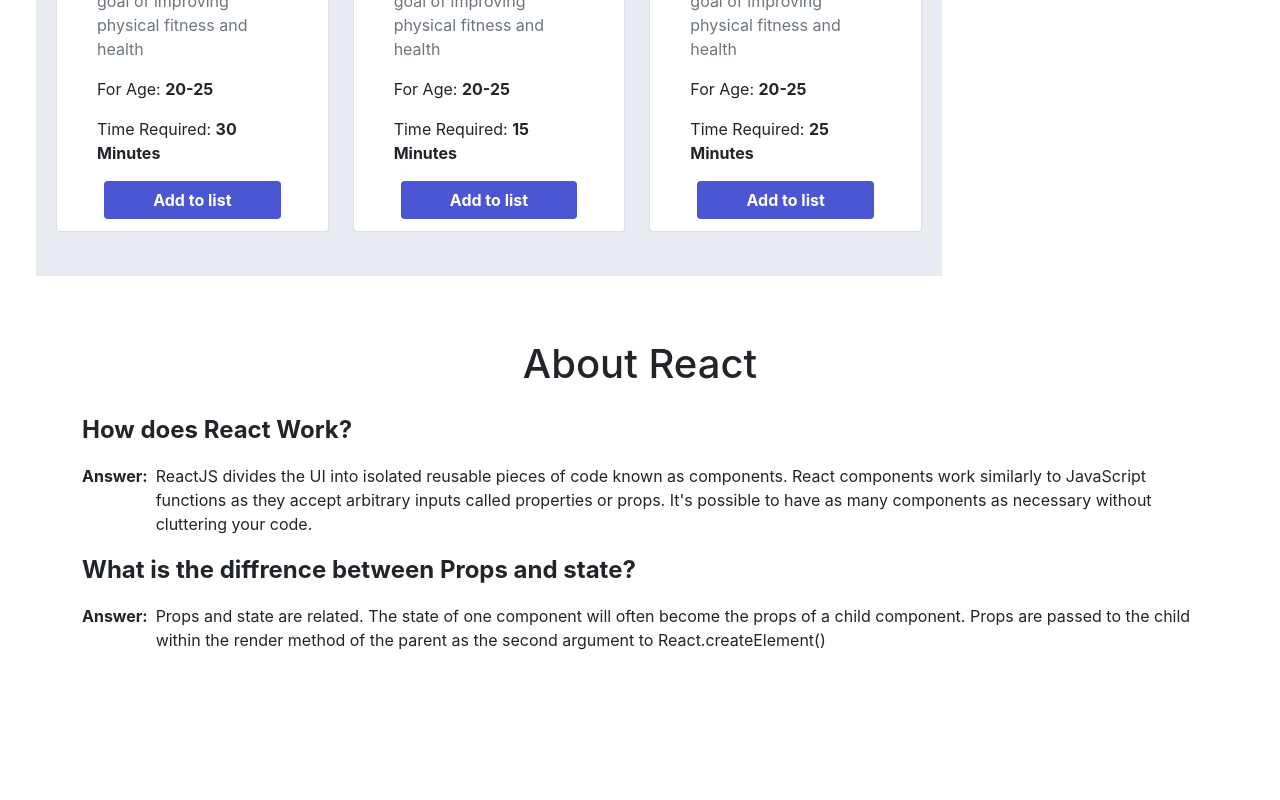
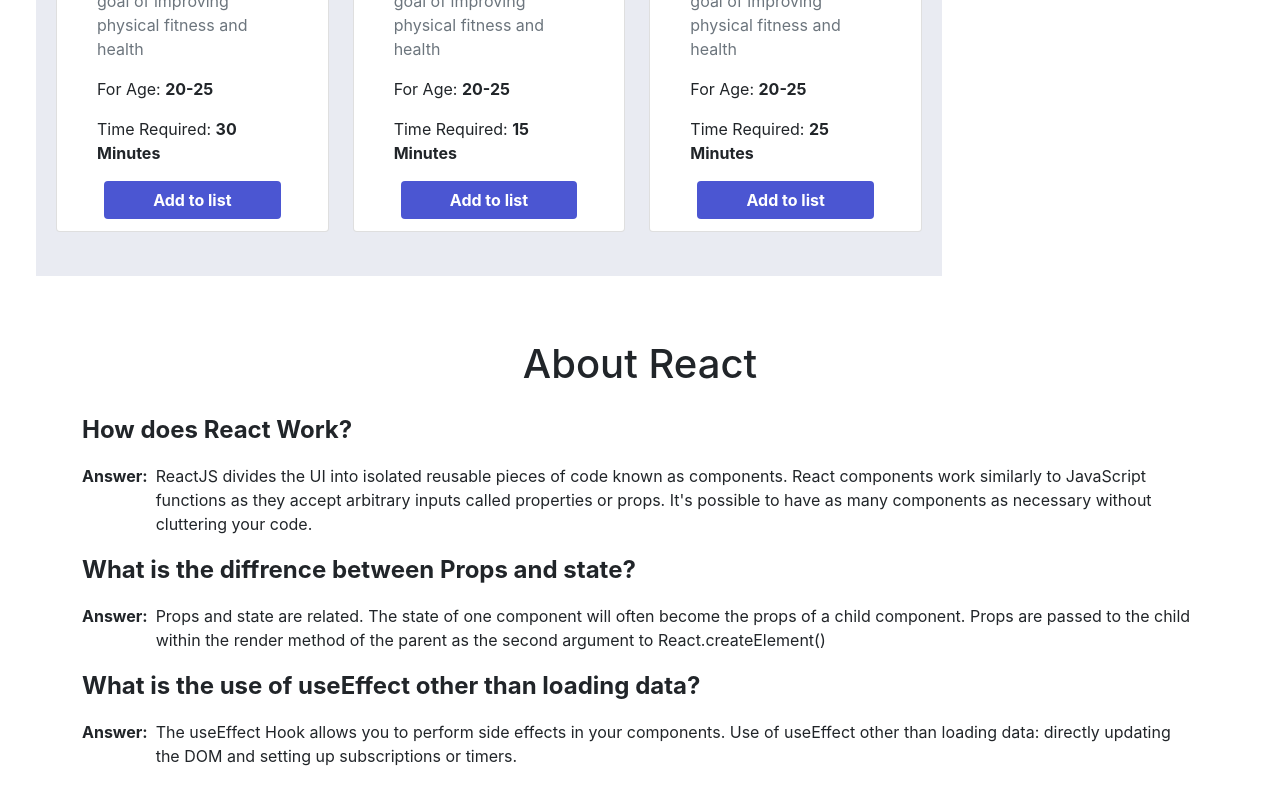
Before and after one commit to marufurs4294/lion_fitness_club, a React (Create React App) app: page / in a window 1280 px wide. Shown: the part 1084-1884 px from the top of the page. Before the commit the page ends 1768 px from the top, so only its background shows below. Built offline with nearby package versions, Linux system fonts and the light colour scheme.

Commit message:
add blog data

```diff
--- a/src/components/Blog/Blog.js
+++ b/src/components/Blog/Blog.js
@@ -22,6 +22,14 @@
                 </div>
 
             </div>
+            <div className='text-start'>
+                <p className='fw-bold fs-4'>What is the use of useEffect other than loading data?</p>
+                <div className='d-flex'>
+                    <div className='pe-2'><p className='fw-bold'>Answer:</p></div>
+                    <div><p>The useEffect Hook allows you to perform side effects in your components. Use of useEffect other than loading data: directly updating the DOM and setting up subscriptions or timers.</p></div>
+                </div>
+
+            </div>
         </div>
     );
 };
```
